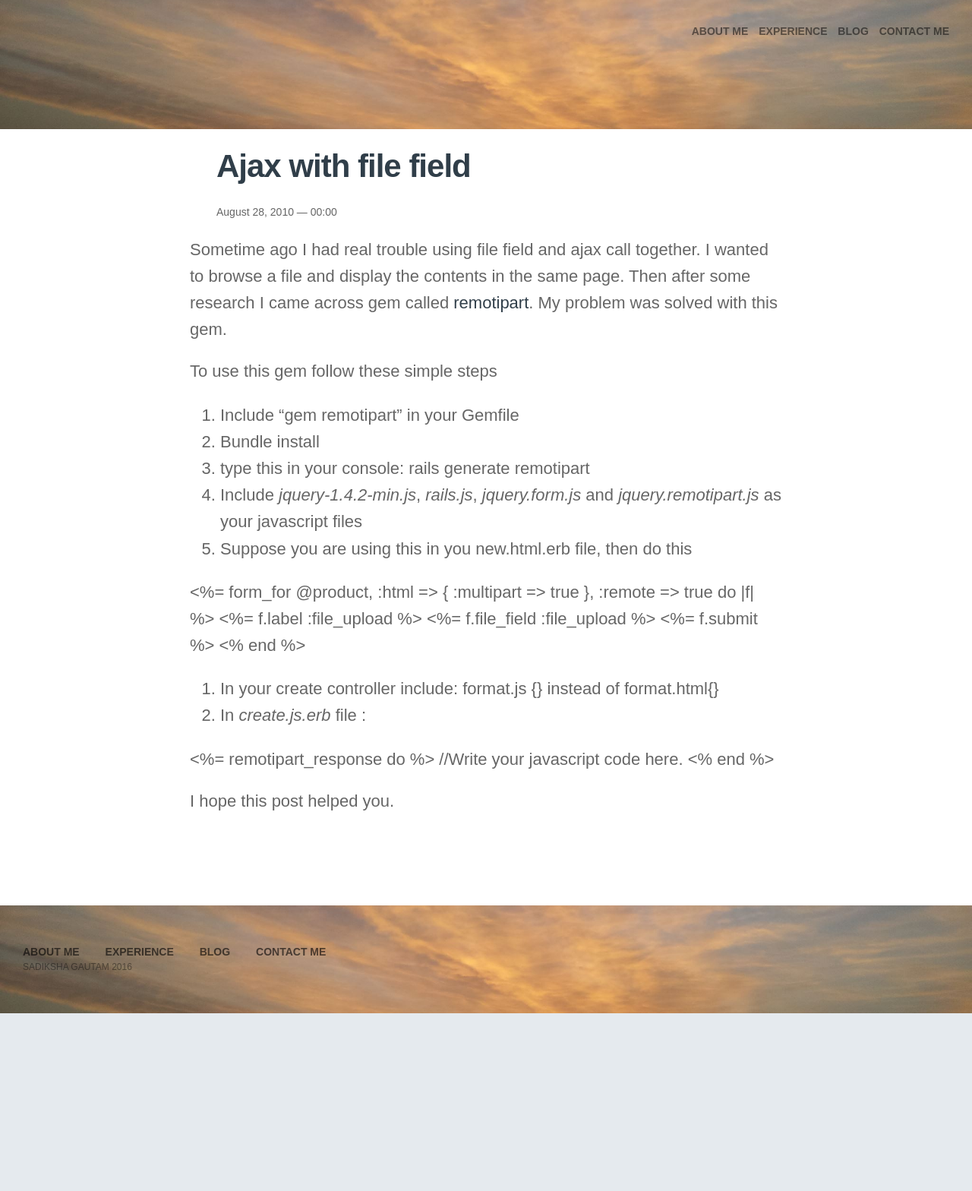
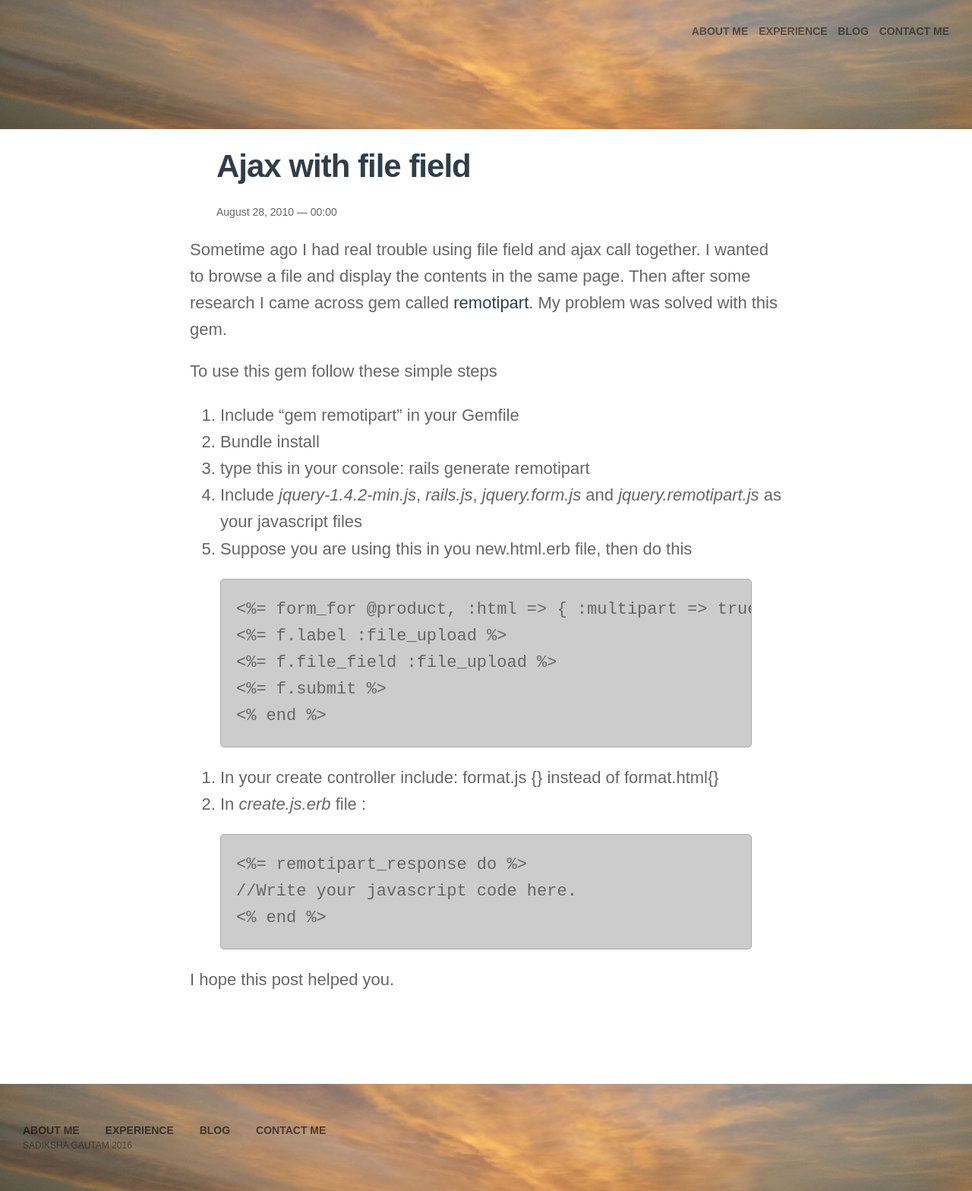
Before and after one commit to sadiksha/sadiksha.github.io, a Jekyll site: the page built from _posts/blog/2010-11-06-Using-ajax-with-file-field.md, in a window 1280 px wide. Shown: the whole page at 76% size. Built offline with Jekyll 4.4.1, drawn with Linux system fonts in a browser that asks for light colours; nearby versions of some CDN libraries; before the commit the page ends 1334 px from its top, so only the background shows below that.

Commit message:
Adds syntax highlighting

```diff
--- a/_posts/blog/2010-11-06-Using-ajax-with-file-field.md
+++ b/_posts/blog/2010-11-06-Using-ajax-with-file-field.md
@@ -15,17 +15,21 @@
 4. Include *jquery-1.4.2-min.js*, *rails.js*, *jquery.form.js* and *jquery.remotipart.js* as your javascript files
 5. Suppose you are using this in you new.html.erb file, then do this
 
+{% highlight text %}
 <%= form_for @product, :html => { :multipart => true }, :remote => true do |f| %>
 <%= f.label :file_upload %>
 <%= f.file_field :file_upload %>
 <%= f.submit %>
 <% end %>
+{% endhighlight %}
 
 6. In your create controller include: format.js {} instead of format.html{}
 7. In *create.js.erb* file :
 
+{% highlight text %}
 <%= remotipart_response do %>
 //Write your javascript code here.
 <% end %>
+{% endhighlight %}
 
 I hope this post helped you.
```
